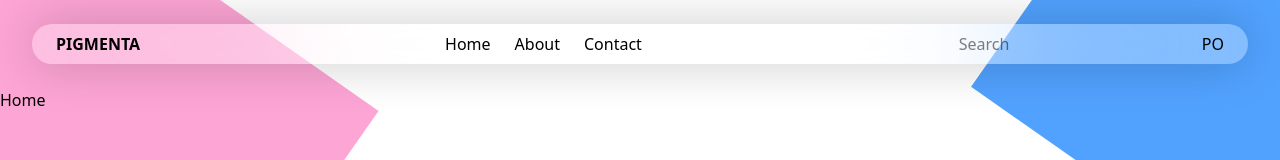
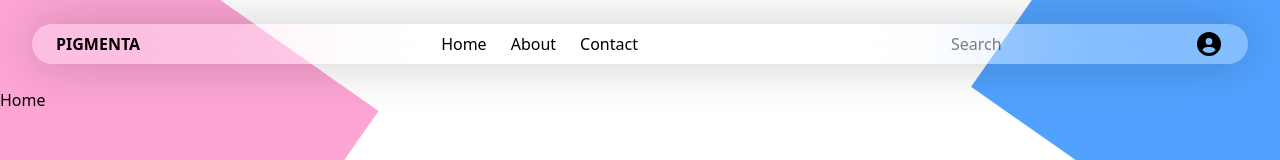
Before and after one commit to Guru279/pigmenta, a React (Vite) app: page / in a window 1280 px wide. Shown: the top 160 px of the page. Built offline with nearby package versions, Linux system fonts and the light colour scheme.

Commit message:
Add profile Icon for FontAwesome

```diff
--- a/src/components/Navbar.tsx
+++ b/src/components/Navbar.tsx
@@ -1,4 +1,6 @@
 import { Link } from "react-router-dom";
+import { FontAwesomeIcon } from "@fortawesome/react-fontawesome";
+import { faUserCircle } from "@fortawesome/free-solid-svg-icons";
 
 const Navbar = () => {
   return (
@@ -19,7 +21,11 @@
 
       <div className="flex">
         <input placeholder="Search"className="px-3"/>
-        <h4>PO</h4>
+        <FontAwesomeIcon
+  icon={faUserCircle}
+  className="text-2xl cursor-pointer"
+/>
+
       </div>
      </div>
 
```
